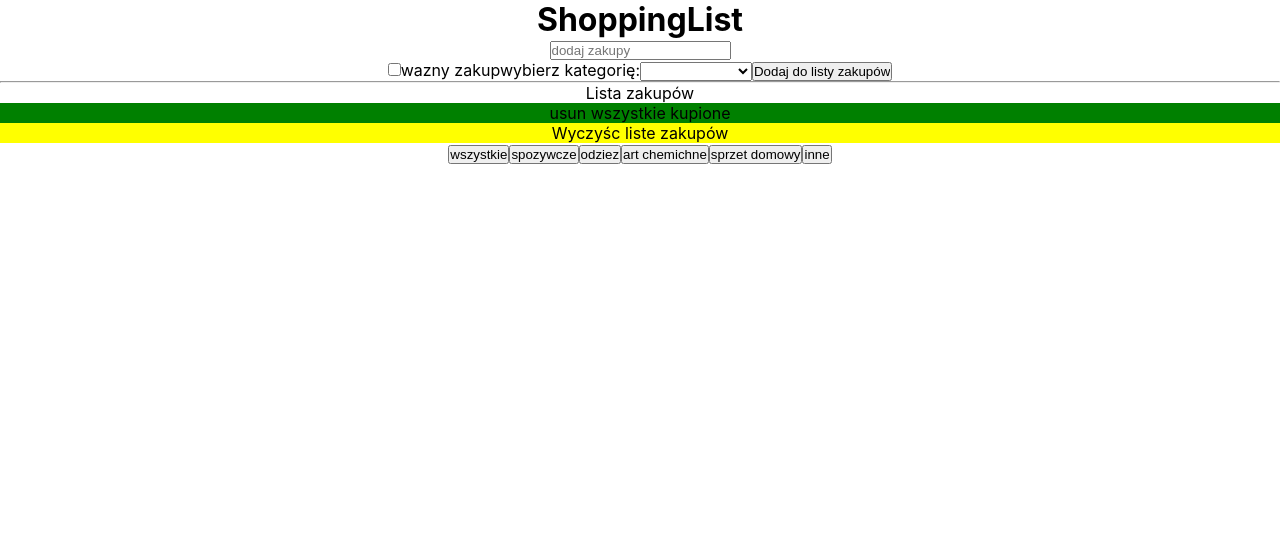
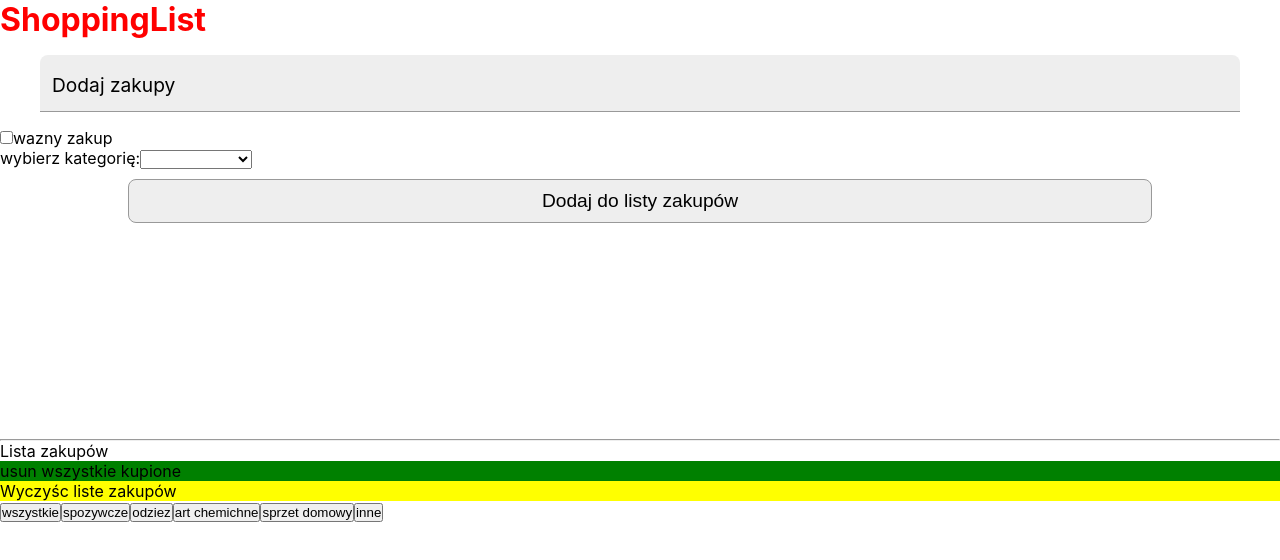
Before and after one commit to PawelBorowik/shopping-list, a React (Create React App) app: page / in a window 1280 px wide. Shown: the top 560 px of the page. Built offline with nearby package versions, Linux system fonts and the light colour scheme.

Commit message:
add style to AddItem component

```diff
--- a/src/componets/AddItem.js
+++ b/src/componets/AddItem.js
@@ -44,13 +44,28 @@ function AddItem(props) {
 
 
     return (
+        <div className="add_form">
             <form className="form">
-            <input type="text" placeholder="dodaj zakupy" value={text} onChange={handleChangeText} />
+
+
+                <div class="form-field">
+                    <div class="form-field__control">
+                        <input id="product" type="text" class="form-field__input" placeholder=" "
+                            value={text} onChange={handleChangeText} />
+                        <label for="product" className="form-field__label">Dodaj zakupy</label>
+                        <div class="form-field__bar"></div>
+                    </div>
+                </div>
+
+                {/* <input className="form_text" type="text" placeholder="dodaj zakupy" value={text} onChange={handleChangeText} /> */}
                 <p>{alert}</p>
-            <input type="checkbox" id="importance" checked={checkbox} onChange={handleCheckbox} />
+                <div class="row">
+                    <input className="form_checkbox" type="checkbox" id="importance" checked={checkbox} onChange={handleCheckbox} />
                     <label htmlFor="importance">wazny zakup</label>
+                </div>
+                <div class="row">
                     <label for="kind">wybierz kategorię:</label>
-            <select onChange={handleChangeSelect} id="kind">
+                    <select className="form_select" onChange={handleChangeSelect} id="kind">
                         <option value="empty" selected="selected"></option>
                         <option value="food">spozywcze</option>
                         <option value="clothes">odziez</option>
@@ -58,8 +73,10 @@ function AddItem(props) {
                         <option value="tools">sprzęt domowy</option>
                         <option value="other">inne</option>
                     </select>
-            <input type="reset" value="Dodaj do listy zakupów" onClick={() => AddNewItem()} />
+                </div>
+                <input className="form_button" type="reset" value="Dodaj do listy zakupów" onClick={() => AddNewItem()} />
             </form>
+        </div>
     );
 }
 
--- a/src/style/AddItem.scss
+++ b/src/style/AddItem.scss
@@ -0,0 +1,91 @@
+.add_form{
+    width: 100%;
+    height: 50vh;
+}
+.form{
+    display: flex;
+    flex-direction: column;
+
+}
+.form-field {
+    display: block;
+    margin: 16px 40px;
+  }
+  .form-field__label {
+    @include label-active();
+    position: absolute;
+    display: block;
+    left: 0;
+    margin: 0;
+    top: 0;
+    padding: 18px 12px 0;
+    transition: all $animation-duration;
+    width: 100%;
+  }
+  .form-field__control {
+    background: #eee;
+    border-radius: 8px 8px 0 0;
+    overflow: hidden;
+    position: relative;
+    width: 100%;
+  }
+  .form-field__bar {
+    position: absolute;
+    display: block;
+    border-bottom: 2px solid $primary-color;
+    bottom: 0;
+    right: 0;
+    left: 0;
+    content: "";
+    margin: 0 auto;
+    transform: scaleX(0);
+    transition: all $animation-duration;
+    width: 1%;
+  }
+  .form-field__input,
+  .form-field__textarea {
+    appearance: none;
+    background: transparent;
+    border: 0;
+    border-bottom: 1px solid #999;
+    color: #333;
+    display: block;
+    font-size: 1.2rem;
+    margin-top: 24px;
+    outline: 0;
+    padding: 0 12px 10px 12px;
+    width: 100%;
+    &:placeholder-shown {
+        ~ .form-field__label {
+          @include label-inactive();
+        }
+      }
+      &:focus {
+        ~ .form-field__label {
+          color: $primary-color;
+          @include label-active();
+        }
+        ~ .form-field__bar {
+          border-bottom: 2px solid $primary-color;
+          transform: scaleX(150);
+        }
+      }
+    }
+    .form-field__textarea {
+      height: 150px;
+    }
+    .form_button{
+        width:80%;
+        padding: 10px;
+        font-size: 1.2rem;
+        margin: 10px auto;
+        background-color: #eee;
+        border:1px solid #999;
+        border-radius: 8px;
+    }
+
+
+    .form_button:hover{
+        color:$primary-color;
+        border:1px solid $primary-color;
+    }
--- a/src/style/App.scss
+++ b/src/style/App.scss
@@ -1,3 +1,8 @@
 .App {
-  text-align: center;
+  height: 100vh;
+  width: 100%;
+  // text-align: center;
 }
+h1:hover{
+  color:red;
+}
--- a/src/style/ItemShoppingList.scss
+++ b/src/style/ItemShoppingList.scss
@@ -3,9 +3,11 @@
     cursor: pointer;
     display: inline-block;
   }
+
   .important{
     color: red
   }
+
   .list_delete-icon{
     font-size: 20px;
     padding:20px;
@@ -15,12 +17,18 @@
   .bought{
     color:gray;
     text-decoration: line-through;
+  }
 
-  }
   .list_delete-all-bought{
     cursor: pointer;
     background-color:green;
   }
+  .list_delete-all-bought:hover{
+
+    background-color:rgb(62, 34, 139);
+  }
+
+
   .list_clear{
     cursor: pointer;
     background-color: yellow;
--- a/src/style/normalize.scss
+++ b/src/style/normalize.scss
@@ -4,3 +4,15 @@ body {
        'Ubuntu', 'Cantarell', 'Fira Sans', 'Droid Sans', 'Helvetica Neue',
        sans-serif;
    }
+   $primary-color: #b11adc;
+   $animation-duration: 0.4;
+
+   @mixin label-inactive() {
+    font-size: 1.2rem;
+    transform: translateY(0);
+  }
+
+  @mixin label-active() {
+    font-size: 0.75rem;
+    transform: translateY(-14px);
+  }
```
Also changed, not shown: src/style/reset.scss (+9 -0 lines). Lines whose indentation alone changed are shown as unchanged.
